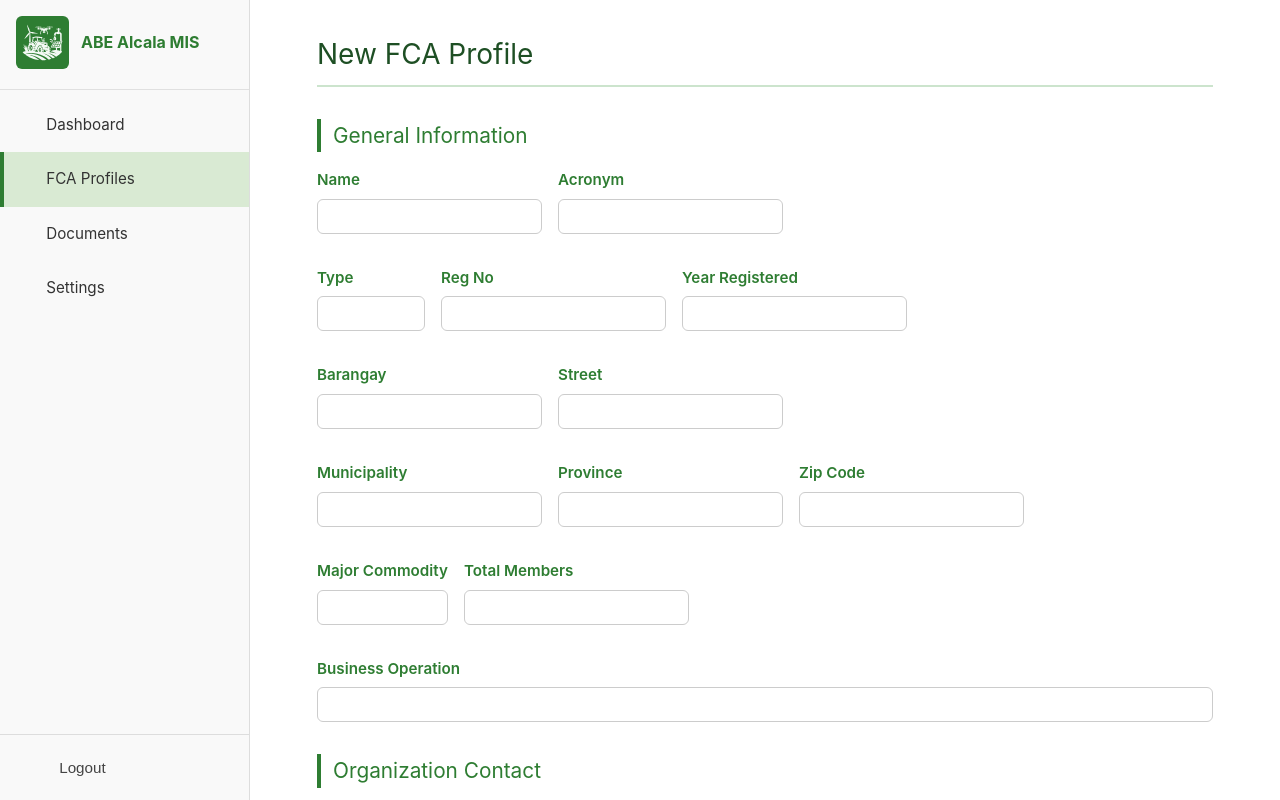
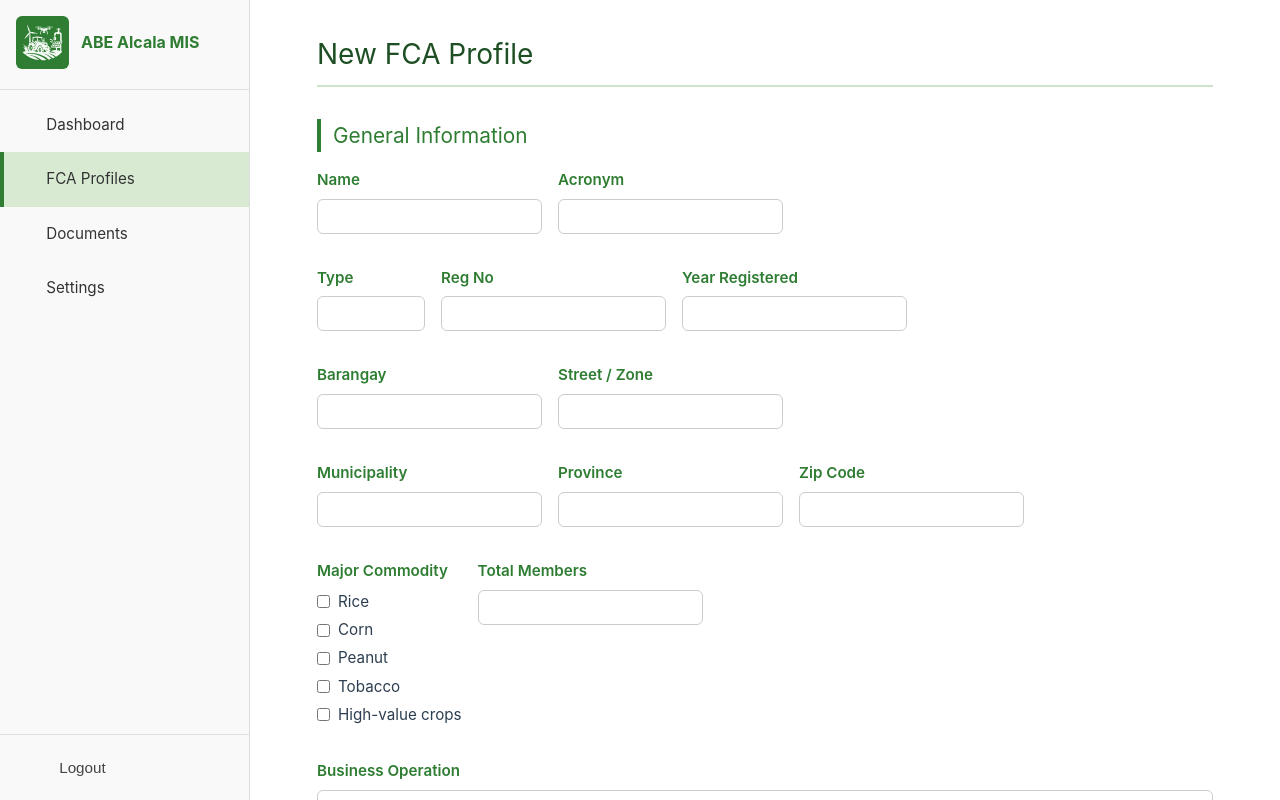
Before and after one commit to lccontillo/ui.abe-mis, a Vue app: page /fca in a window 1280 px wide. Built offline with nearby package versions, Linux system fonts and the light colour scheme; some icons are missing.

Commit message:
add repository gdrive

```diff
--- a/src/components/CheckboxField.vue
+++ b/src/components/CheckboxField.vue
@@ -1,14 +1,14 @@
 <template>
-  <div>
-    <label>{{ field.field_label }}</label>
-    <div v-for="option in field.properties.options" :key="option">
-      <label>
+  <div class="input-field">
+    <label class="field-label">{{ field.field_label }}</label>
+    <div class="checkbox-group">
+      <label v-for="option in field.properties.options" :key="option" class="checkbox-option">
         <input
           type="checkbox"
           :value="option"
           :disabled="field.properties.disabled"
           :checked="model.includes(option)"
-          @change="toggle(option)"
+          @change="toggleOption(option)"
         />
         {{ option }}
       </label>
@@ -17,18 +17,49 @@
 </template>
 
 <script setup>
+import { computed } from 'vue'
+
 const props = defineProps(['field', 'modelValue'])
 const emit = defineEmits(['update:modelValue'])
-const model = defineModel()
 
-function toggle(option) {
-  const next = [...model]
-  const index = next.indexOf(option)
-  if (index > -1) {
-    next.splice(index, 1)
-  } else {
-    next.push(option)
-  }
-  emit('update:modelValue', next)
+const model = computed(() => props.modelValue || [])
+
+function toggleOption(option) {
+  const newValue = model.value.includes(option)
+    ? model.value.filter((o) => o !== option)
+    : [...model.value, option]
+  emit('update:modelValue', newValue)
 }
 </script>
+
+<style scoped>
+.input-field {
+  display: flex;
+  flex-direction: column;
+  gap: 0.4rem;
+  margin-bottom: 1rem;
+}
+
+input[type='checkbox'] {
+  accent-color: #2e7d32; /* Your green */
+}
+
+.field-label {
+  font-weight: 600;
+  font-size: 0.95rem;
+  color: #2e7d32;
+}
+
+.checkbox-group {
+  display: flex;
+  flex-direction: column;
+  gap: 0.25rem;
+}
+
+.checkbox-option {
+  display: flex;
+  align-items: center;
+  gap: 0.5rem;
+  font-size: 0.95rem;
+}
+</style>
--- a/src/components/DropdownField.vue
+++ b/src/components/DropdownField.vue
@@ -15,9 +15,19 @@
 </template>
 
 <script setup>
+import { computed } from 'vue'
+
 const props = defineProps(['field', 'modelValue'])
 const emit = defineEmits(['update:modelValue'])
-const model = defineModel()
+
+const model = computed({
+  get() {
+    return props.modelValue
+  },
+  set(value) {
+    emit('update:modelValue', value)
+  },
+})
 </script>
 
 <style scoped>
--- a/src/views/DocumentGenerator.vue
+++ b/src/views/DocumentGenerator.vue
@@ -44,7 +44,7 @@ const groupDropdownRef = ref(null)
 
 // Fetch Data
 const fetchFcas = async () => {
-  const res = await fetch('https://api-abealcala.duckdns.org/fcas', {
+  const res = await fetch('https://api-abealcala.duckdns.org/fcas?limit=all', {
     headers: { Authorization: `Bearer ${token}` },
   })
   const data = await res.json()
@@ -61,7 +61,7 @@ const fetchGroups = async () => {
 const fetchDocuments = async () => {
   if (!selectedGroup.value) return
   const res = await fetch(
-    `https://api-abealcala.duckdns.org/documents?group=${selectedGroup.value.id}`,
+    `https://api-abealcala.duckdns.org/documents?group=${selectedGroup.value.id}&limit=all`,
     {
       headers: { Authorization: `Bearer ${token}` },
     },
--- a/src/views/DocumentView.vue
+++ b/src/views/DocumentView.vue
@@ -240,7 +240,7 @@ async function fetchDocuments() {
 }
 
 const fetchDocs = async () => {
-  const res = await fetch(`https://api-abealcala.duckdns.org/documents`, {
+  const res = await fetch(`https://api-abealcala.duckdns.org/documents?limit=all`, {
     headers: { Authorization: `Bearer ${token}` },
   })
   const data = await res.json()
@@ -248,7 +248,7 @@ const fetchDocs = async () => {
 }
 const fetchFcas = async () => {
   try {
-    const res = await fetch('https://api-abealcala.duckdns.org/fcas', {
+    const res = await fetch('https://api-abealcala.duckdns.org/fcas?limit=all', {
       headers: { Authorization: `Bearer ${token}` },
     })
     const data = await res.json()
--- a/src/views/FcaDataView.vue
+++ b/src/views/FcaDataView.vue
@@ -62,6 +62,9 @@
             <div class="field"><strong>Landline:</strong> {{ fca.organization.landline }}</div>
             <div class="field"><strong>Email:</strong> {{ fca.organization.email }}</div>
             <div class="field"><strong>Website:</strong> {{ fca.organization.website }}</div>
+            <div class="field">
+              <strong>Google Drive Repository:</strong> {{ fca.organization.repository }}
+            </div>
           </div>
         </section>
 
--- a/src/views/FcaForm.vue
+++ b/src/views/FcaForm.vue
@@ -35,7 +35,7 @@
         />
         <InputField
           v-model="form.general.street"
-          :field="{ field_label: 'Street', properties: {} }"
+          :field="{ field_label: 'Street / Zone', properties: {} }"
         />
       </div>
       <div class="row">
@@ -53,13 +53,16 @@
         />
       </div>
       <div class="row">
-        <DropdownField
+        <CheckboxField
           v-model="form.general.major_commodity"
           :field="{
             field_label: 'Major Commodity',
-            properties: { options: ['Rice', 'Corn', 'Peanuts'], multiple: false },
+            properties: {
+              options: ['Rice', 'Corn', 'Peanut', 'Tobacco', 'High-value crops'],
+            },
           }"
         />
+        <!-- {{ form.general.major_commodity }} -->
         <InputField
           v-model="form.general.total_members"
           :field="{ field_label: 'Total Members', properties: {} }"
@@ -85,6 +88,12 @@
         <InputField
           v-model="form.organization.website"
           :field="{ field_label: 'Website', properties: {} }"
+        />
+      </div>
+      <div class="row">
+        <InputField
+          v-model="form.organization.repository"
+          :field="{ field_label: 'Google Drive Repository', properties: {} }"
         />
       </div>
     </section>
@@ -132,19 +141,23 @@
     </section>
 
     <div class="submit-section">
-      <button class="submit-btn" type="submit">
-        {{ editMode ? 'Update FCA' : 'Submit FCA' }}
+      <button class="submit-btn" type="submit" :disabled="saving">
+        {{ saving ? 'Saving...' : editMode ? 'Update FCA' : 'Submit FCA' }}
       </button>
     </div>
   </form>
 </template>
 
 <script setup>
-import { reactive, watch, toRefs } from 'vue'
-import { toRaw } from 'vue'
+import { reactive, watch, toRefs, ref, toRaw } from 'vue'
 import InputField from '@/components/InputField.vue'
 import DropdownField from '@/components/DropdownField.vue'
 import DateInputField from '@/components/DateInputField.vue'
+import CheckboxField from '@/components/CheckboxField.vue'
+import { useRouter } from 'vue-router'
+
+const router = useRouter()
+const saving = ref(false)
 
 const props = defineProps({
   initialData: Object,
@@ -167,7 +180,7 @@ const form = reactive({
     municipality: '',
     province: '',
     zip_code: '',
-    major_commodity: '',
+    major_commodity: [],
     total_members: null,
     business_operation: '',
   },
@@ -175,6 +188,7 @@ const form = reactive({
     landline: '',
     email: '',
     website: '',
+    repository: '',
   },
   officers: [
     {
@@ -196,10 +210,18 @@ watch(
   () => props.initialData,
   (val) => {
     if (val) {
-      // Deep clone to avoid reference issues
       const clone = JSON.parse(JSON.stringify(val))
+
+      // Convert major_commodity back to array if it's a string
+      if (typeof clone.general?.major_commodity === 'string') {
+        clone.general.major_commodity = clone.general.major_commodity
+          .split(',')
+          .map((item) => item.trim())
+      }
+
       Object.assign(form.general, clone.general || {})
       Object.assign(form.organization, clone.organization || {})
+
       form.officers.splice(
         0,
         form.officers.length,
@@ -215,6 +237,7 @@ watch(
               },
             ]),
       )
+
       form.bods.splice(
         0,
         form.bods.length,
@@ -230,6 +253,7 @@ watch(
   },
   { immediate: true, deep: true },
 )
+
 function addOfficer() {
   form.officers.push({
     name: '',
@@ -245,21 +269,41 @@ function addBod() {
 }
 
 async function submitForm() {
+  if (saving.value) return // avoid double submission
+
+  if (!form.general.name) {
+    alert('Name is a required field.')
+    saving.value = false
+    return
+  }
+
+  saving.value = true
+
   try {
     let url = 'https://api-abealcala.duckdns.org/add_fca'
     let method = 'POST'
+
     if (props.editMode && props.initialData?.general?.id) {
       url = `https://api-abealcala.duckdns.org/update_fca/${props.initialData.general.id}`
       method = 'PUT'
     }
+
+    // Clone and modify the form data
+    const payload = toRaw(form)
+    payload.general = {
+      ...payload.general,
+      major_commodity: payload.general.major_commodity.join(', '),
+    }
+
     const res = await fetch(url, {
       method,
       headers: {
         'Content-Type': 'application/json',
         Authorization: `Bearer ${token}`,
       },
-      body: JSON.stringify(toRaw(form)),
+      body: JSON.stringify(payload),
     })
+
     const data = await res.json()
     if (res.ok) {
       alert(props.editMode ? 'FCA updated successfully' : 'Form submitted successfully')
@@ -270,6 +314,11 @@ async function submitForm() {
   } catch (error) {
     console.error('Error:', error)
     alert('Submission failed')
+  } finally {
+    saving.value = false
+    if (!props.editMode) {
+      router.push('/fcas') // Redirect to FCA list
+    }
   }
 }
 </script>
--- a/src/views/FcaView.vue
+++ b/src/views/FcaView.vue
@@ -10,12 +10,12 @@
         <option value="Cooperative">Cooperative</option>
         <option value="Association">Association</option>
       </select>
-      <select v-model="filters.major_commodity">
+      <!-- <select v-model="filters.major_commodity">
         <option value="">All Commodities</option>
         <option value="Rice">Rice</option>
         <option value="Corn">Corn</option>
         <option value="Peanuts">Peanuts</option>
-      </select>
+      </select> -->
       <button @click="resetFilters">Reset</button>
       <button @click="fetchFcas">Apply</button>
     </div>
@@ -25,6 +25,11 @@
       <template #actions="{ row }">
         <View20 title="View" class="action-icon" @click="viewFca(row.id)" />
         <!-- <DocumentExport20 title="Generate" class="action-icon" @click="generateDocs(row.id)" /> -->
+        <Launch20
+          title="Open Repository"
+          :class="['action-icon', { disabled: !row.repository }]"
+          @click="openLink(row.repository)"
+        />
         <TrashCan20 title="Delete" class="action-icon text-red" @click="deleteFca(row.id)" />
       </template>
     </DataTable>
@@ -57,7 +62,7 @@ import { ref, computed, onMounted } from 'vue'
 import { useRouter } from 'vue-router'
 import TitleBar from '@/components/TitleBar.vue'
 import DataTable from '@/components/DataTable.vue'
-import { Home20, View20, DocumentExport20, TrashCan20 } from '@carbon/icons-vue'
+import { Home20, View20, DocumentExport20, TrashCan20, Launch20 } from '@carbon/icons-vue'
 
 const router = useRouter()
 const token = localStorage.getItem('token')
@@ -82,14 +87,16 @@ const pagination = ref({
 })
 
 const columns = [
-  { label: 'ID', key: 'id' },
+  // { label: 'ID', key: 'id' },
   { label: 'Name', key: 'name', sortable: true },
   { label: 'Acronym', key: 'acronym', sortable: true },
   { label: 'Type', key: 'type', sortable: true },
-  { label: 'Municipality', key: 'municipality' },
-  { label: 'Province', key: 'province' },
+  // { label: 'Municipality', key: 'municipality' },
+  // { label: 'Province', key: 'province' },
   { label: 'Major Commodity', key: 'major_commodity' },
+  { label: 'Chairman', key: 'chairman' },
   { label: 'Members', key: 'total_members' },
+  // { label: 'Repository', key: 'repository' },
 ]
 
 const totalPages = computed(() => Math.ceil(total.value / pagination.value.limit))
@@ -112,6 +119,12 @@ function resetFilters() {
 
 function viewFca(id) {
   router.push(`/fca/${id}`)
+}
+
+function openLink(url) {
+  if (url) {
+    window.open(url, '_blank')
+  }
 }
 
 function generateDocs(id) {
@@ -198,6 +211,11 @@ onMounted(fetchFcas)
   background-color: #256128;
 }
 
+.action-icon.disabled {
+  opacity: 0.4;
+  pointer-events: none;
+}
+
 .pagination {
   display: flex;
   justify-content: space-between;
```
Also changed, not shown: src/views/DocumentSettings.vue (+15 -1 lines), 1 other file (tests, documents, lock files or other folders).
